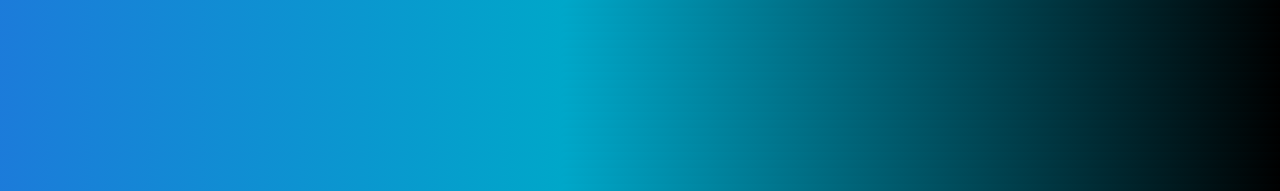
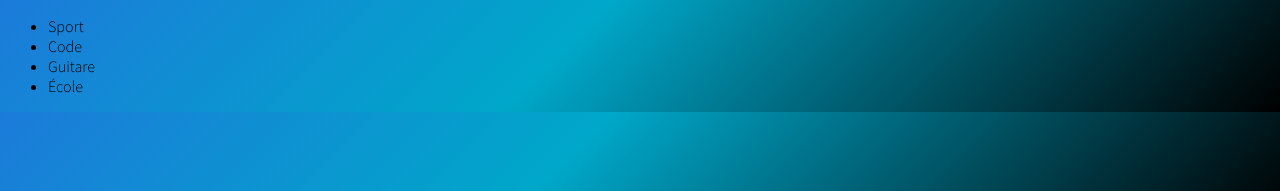
Before and after one commit to CJ-JC/Test, a plain HTML site: page index.html in a window 1280 px wide. Shown: the top 191 px of the page. Drawn offline with Linux system fonts and the light colour scheme.

Commit message:
Ajout des listes

```diff
--- a/index.html
+++ b/index.html
@@ -41,6 +41,14 @@
                 </ul>
             </div>
         </section>
+        <div id="main">
+            <ul>
+                <li>Sport</li>
+                <li>Code</li>
+                <li>Guitare</li>
+                <li>École</li>
+            </ul>
+        </div>
         <script src="scripts/index.js" type="text/javascript"></script>
     </body>
 </html>
```
